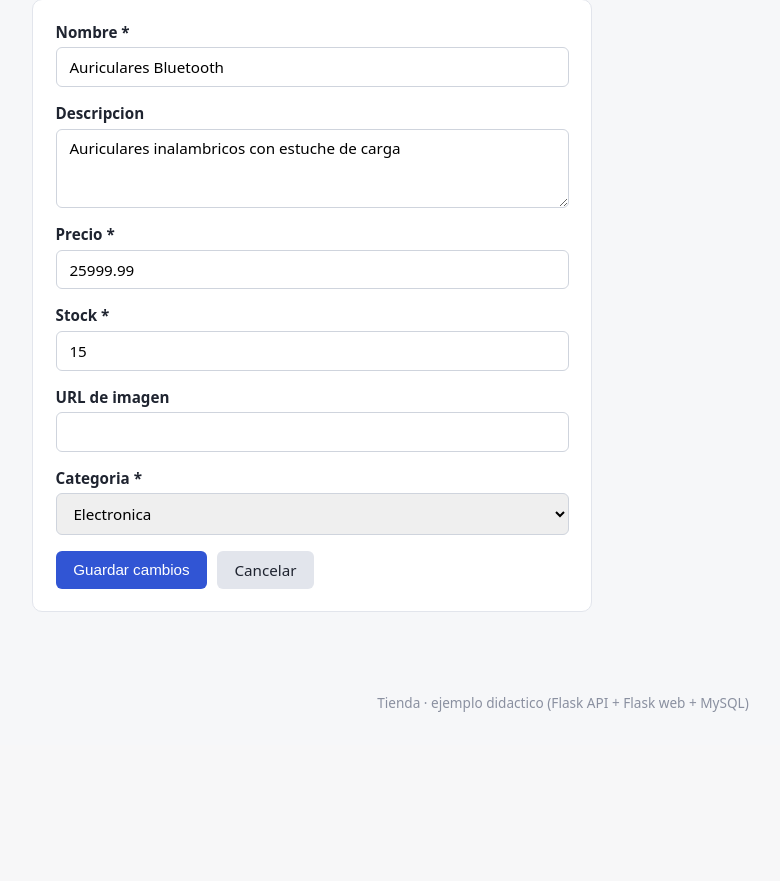
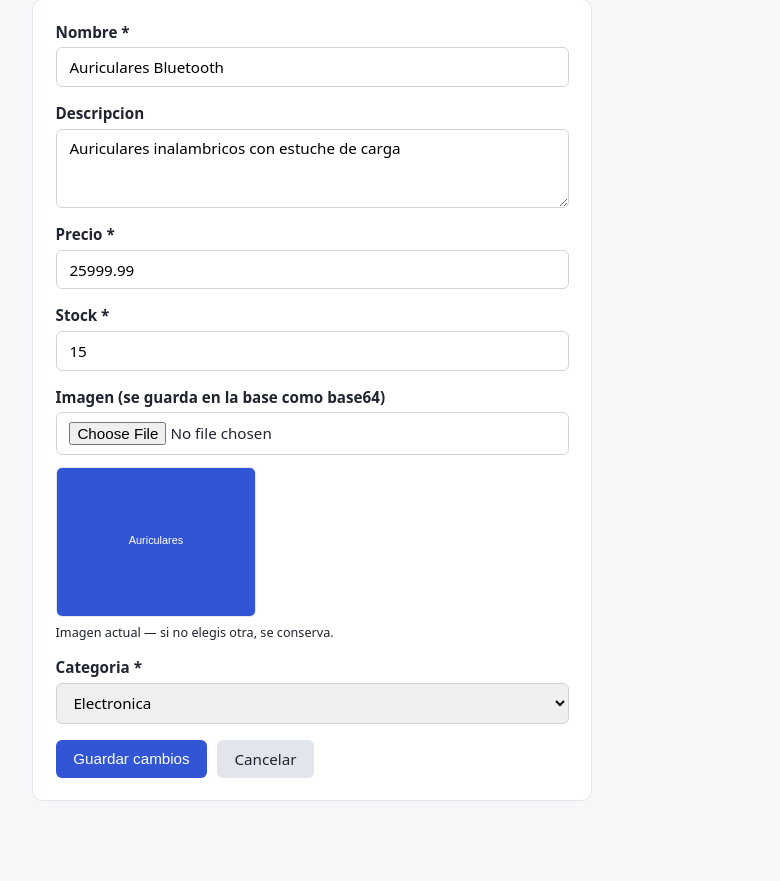
Before and after one commit to fiuba-ids-lanzillotta/store-web, a Flask app: page /admin/productos/1/editar in a window 1280 px wide. Shown: the part 148-1029 px from the top of the page, without its empty margins (77-857 px from the left). Before the commit the page ends 860 px from the top, so only its background shows below. Run offline with Flask 3, Linux system fonts and the light colour scheme.

Commit message:
Productos con imagen como data URI base64
La imagen se sube como archivo en el form del admin y se convierte
a data URI (mismo patron que el campo foto de los docentes en
ids-web), asi la API la puede guardar directo en la base. Los
mocks usan SVGs minimos para no inflar constants.py.

Generated with [Devin](https://devin.ai)

Co-Authored-By: Devin <158243242+devin-ai-integration[bot]@users.noreply.github.com>

```diff
--- a/static/css/estilos.css
+++ b/static/css/estilos.css
@@ -370,6 +370,13 @@ body {
     flex-wrap: wrap;
 }
 
+.formulario__preview {
+    max-width: 200px;
+    border-radius: 6px;
+    border: 1px solid #e2e5ec;
+    margin-top: 0.4rem;
+}
+
 .formulario__acciones {
     display: flex;
     gap: 0.6rem;
--- a/templates/admin/producto_form.html
+++ b/templates/admin/producto_form.html
@@ -6,7 +6,7 @@
 <section class="pagina">
     <h1>{{ 'Editar' if producto else 'Nuevo' }} producto</h1>
 
-    <form method="post" class="formulario">
+    <form method="post" class="formulario" enctype="multipart/form-data">
         <label class="formulario__campo">
             <span>Nombre *</span>
             <input type="text" name="nombre" required maxlength="100"
@@ -33,9 +33,12 @@
         </div>
 
         <label class="formulario__campo">
-            <span>URL de imagen</span>
-            <input type="url" name="imagen_url" maxlength="500"
-                   value="{{ producto.imagen_url if producto else '' }}">
+            <span>Imagen (se guarda en la base como base64)</span>
+            <input type="file" name="imagen" accept="image/*">
+            {% if producto and producto.imagen %}
+            <img class="formulario__preview" src="{{ producto.imagen }}" alt="Imagen actual">
+            <small>Imagen actual — si no elegis otra, se conserva.</small>
+            {% endif %}
         </label>
 
         <label class="formulario__campo">
--- a/templates/site/catalogo.html
+++ b/templates/site/catalogo.html
@@ -25,8 +25,8 @@
     <div class="grilla">
         {% for producto in productos %}
         <article class="tarjeta">
-            {% if producto.imagen_url %}
-            <img class="tarjeta__imagen" src="{{ producto.imagen_url }}" alt="{{ producto.nombre }}">
+            {% if producto.imagen %}
+            <img class="tarjeta__imagen" src="{{ producto.imagen }}" alt="{{ producto.nombre }}">
             {% else %}
             <div class="tarjeta__imagen tarjeta__imagen--vacia">Sin imagen</div>
             {% endif %}
--- a/templates/site/producto.html
+++ b/templates/site/producto.html
@@ -7,8 +7,8 @@
     <p><a href="{{ url_for('web.site.productos.index') }}">&larr; Volver al catalogo</a></p>
 
     <div class="detalle__cuerpo">
-        {% if producto.imagen_url %}
-        <img class="detalle__imagen" src="{{ producto.imagen_url }}" alt="{{ producto.nombre }}">
+        {% if producto.imagen %}
+        <img class="detalle__imagen" src="{{ producto.imagen }}" alt="{{ producto.nombre }}">
         {% else %}
         <div class="detalle__imagen detalle__imagen--vacia">Sin imagen</div>
         {% endif %}
--- a/web/routes/admin/productos.py
+++ b/web/routes/admin/productos.py
@@ -6,22 +6,31 @@ from web.services.productos import (
     crear_producto,
     actualizar_producto,
     eliminar_producto,
+    archivo_a_data_uri,
 )
 from web.services.categorias import obtener_categorias
 
 productos_bp = Blueprint('productos', __name__)
 
 
-def _datos_del_formulario() -> dict:
-    """Toma los campos del formulario HTML y los normaliza para la API."""
+def _datos_del_formulario(producto_actual: dict = None) -> dict:
+    """
+    Toma los campos del formulario HTML y los normaliza para la API.
+    La imagen llega como archivo y se convierte a data URI base64; si no se
+    sube una nueva en la edicion, se conserva la actual.
+    """
     formulario = request.form
+    imagen     = archivo_a_data_uri(request.files.get('imagen'))
+
+    if imagen is None and producto_actual:
+        imagen = producto_actual.get('imagen') or ''
 
     return {
         'nombre':       formulario.get('nombre', '').strip(),
         'descripcion':  formulario.get('descripcion', '').strip(),
         'precio':       formulario.get('precio', '').strip() or '0',
         'stock':        formulario.get('stock', '').strip() or '0',
-        'imagen_url':   formulario.get('imagen_url', '').strip(),
+        'imagen':       imagen or '',
         'categoria_id': formulario.get('categoria_id', '').strip() or '0',
     }
 
@@ -58,7 +67,7 @@ def editar(producto_id):
         abort(404)
 
     if request.method == 'POST':
-        resultado = actualizar_producto(producto_id, _datos_del_formulario())
+        resultado = actualizar_producto(producto_id, _datos_del_formulario(producto))
 
         if resultado['ok']:
             flash('Producto actualizado correctamente.', 'exito')
--- a/web/services/productos.py
+++ b/web/services/productos.py
@@ -4,9 +4,31 @@ En la rama `integracion-api` estos mismos services consumen la API
 store-api via HTTP; aca devuelven los datos de ejemplo de
 web/constants.py con la misma forma que los DTOs de la API.
 """
+import base64
+
 from web.constants import PRODUCTOS_EJEMPLO
 
 _ERROR_SIN_BACKEND = 'Sin backend: esta accion necesita la API corriendo.'
+
+
+def archivo_a_data_uri(archivo) -> str | None:
+    """Convierte un FileStorage de Flask en data URI base64, o None si esta vacio."""
+    if not archivo or not archivo.filename:
+        return None
+
+    contenido = archivo.read()
+
+    if not contenido:
+        return None
+
+    mime = archivo.mimetype or 'image/jpeg'
+
+    if mime == 'image/jpg':
+        mime = 'image/jpeg'
+
+    codificado = base64.b64encode(contenido).decode('ascii')
+
+    return f'data:{mime};base64,{codificado}'
 
 
 def obtener_productos(categoria_id: int = None, texto: str = None) -> list[dict]:
```
Also changed, not shown: web/constants.py (+15 -4 lines), README.md.
